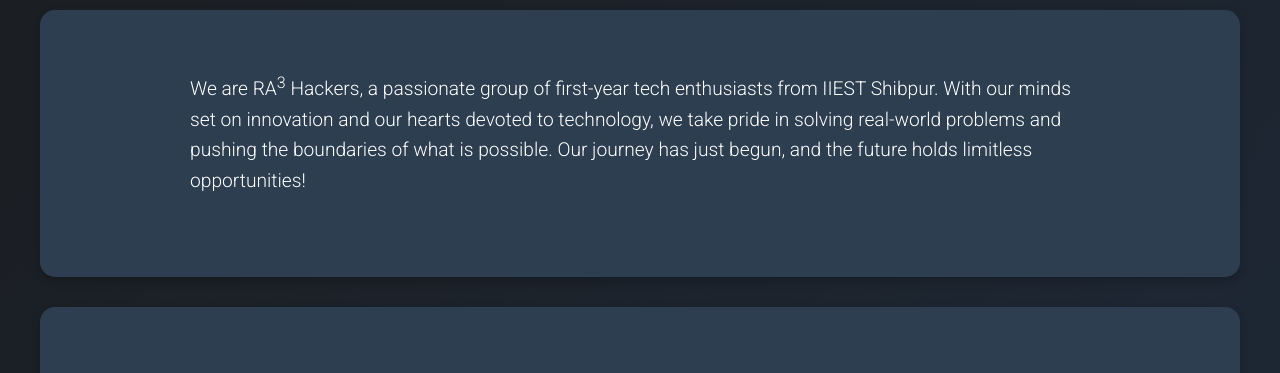
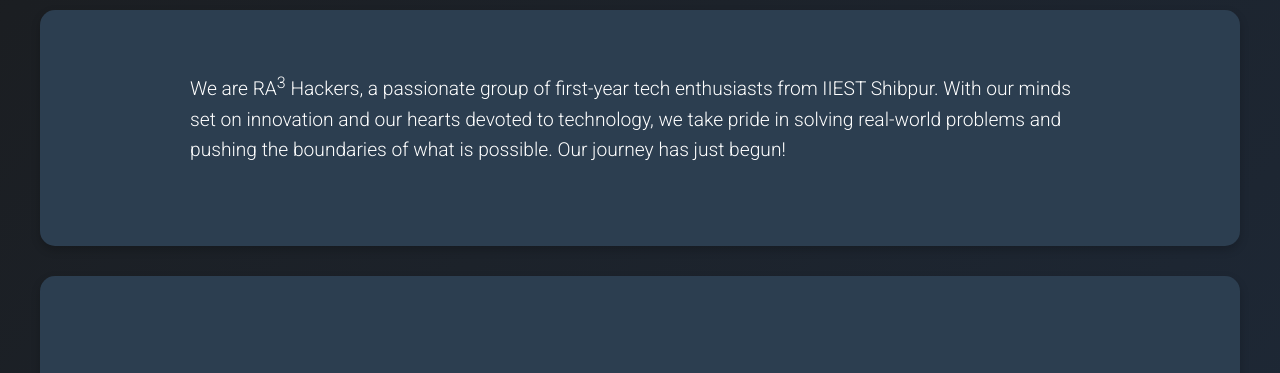
Before and after one commit to AShaw110/RA-3-Hackers, a plain HTML site: page index.html in a window 1280 px wide. Shown: the part 688-1061 px from the top of the page. Drawn offline with Linux system fonts and the light colour scheme.

Commit message:
Update index.html

```diff
--- a/index.html
+++ b/index.html
@@ -147,7 +147,7 @@
     </section>
 
     <section class="about">
-        <p>We are RA<sup>3</sup> Hackers, a passionate group of first-year tech enthusiasts from IIEST Shibpur. With our minds set on innovation and our hearts devoted to technology, we take pride in solving real-world problems and pushing the boundaries of what is possible. Our journey has just begun, and the future holds limitless opportunities!</p>
+        <p>We are RA<sup>3</sup> Hackers, a passionate group of first-year tech enthusiasts from IIEST Shibpur. With our minds set on innovation and our hearts devoted to technology, we take pride in solving real-world problems and pushing the boundaries of what is possible. Our journey has just begun!</p>
     </section>
 
     <section class="team">
```
